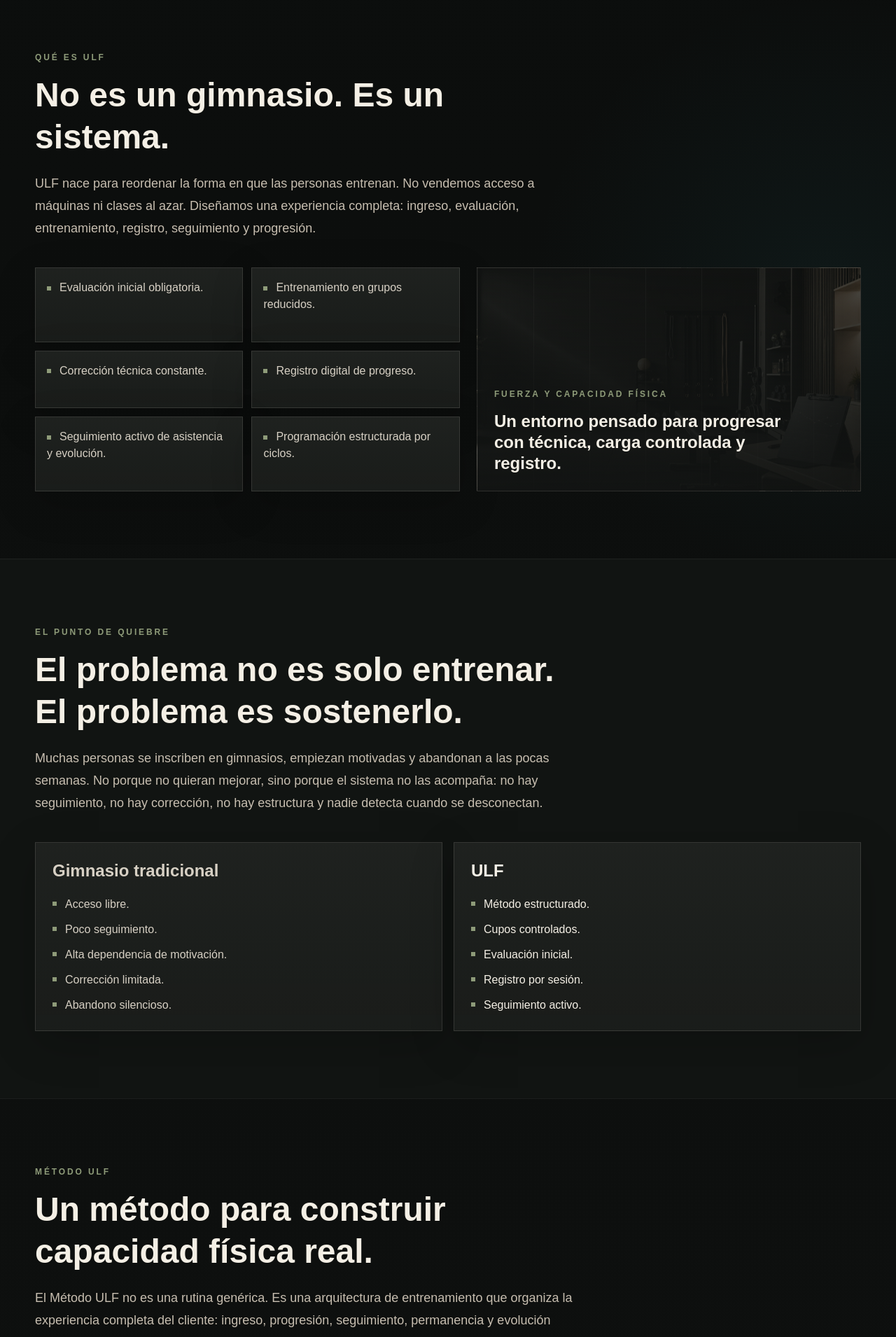
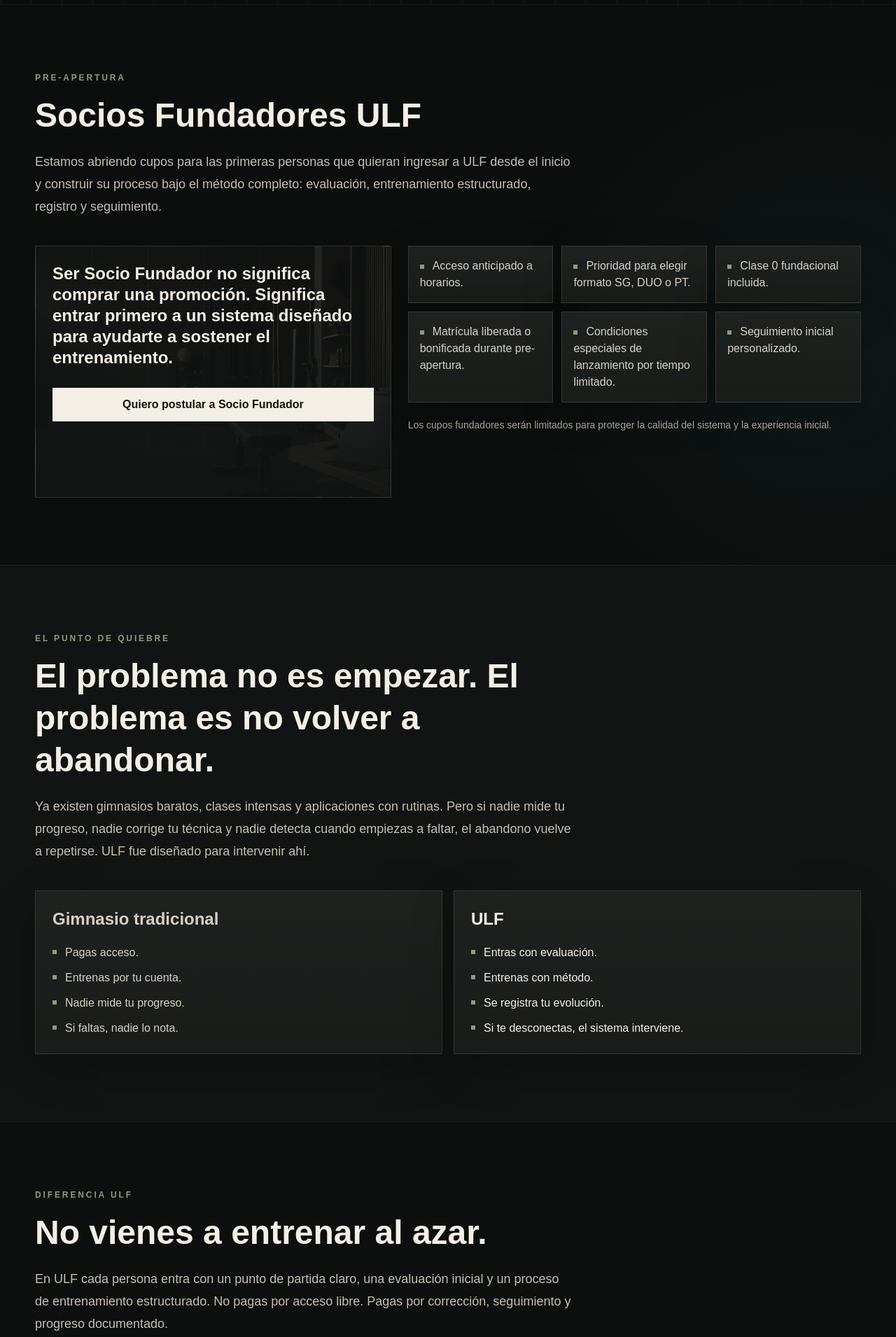
Before and after one commit to boris16a/ULF_web, a Next.js app: page / in a window 1280 px wide. Shown: the part 880-2790 px from the top of the page at 70% size. Built offline with nearby package versions, Linux system fonts and the light colour scheme.

Commit message:
Update ULF landing with founder member positioning

```diff
--- a/app/layout.tsx
+++ b/app/layout.tsx
@@ -2,9 +2,9 @@ import type { Metadata } from "next";
 import "./globals.css";
 
 export const metadata: Metadata = {
-  title: "ULF | Centro de Entrenamiento Estructurado",
+  title: "ULF | Socios Fundadores · Centro de Entrenamiento Estructurado",
   description:
-    "Entrenamiento con método, evaluación inicial, seguimiento digital y progresión estructurada. ULF no es un gimnasio tradicional. Es un sistema para entrenar mejor y sostener el proceso.",
+    "Postula a la primera generación de Socios Fundadores ULF. Entrenamiento estructurado con evaluación inicial, corrección técnica, seguimiento real y progresión medible.",
 };
 
 export default function RootLayout({
--- a/app/page.tsx
+++ b/app/page.tsx
@@ -11,7 +11,7 @@ import { siteContent } from "@/data/siteContent";
 
 function BulletGrid({ items }: { items: string[] }) {
   return (
-    <div className="grid gap-3 sm:grid-cols-2">
+    <div className="grid gap-3 sm:grid-cols-2 lg:grid-cols-3">
       {items.map((item) => (
         <div className="surface-card p-4 text-[#d7d0c4]" key={item}>
           <span className="mr-3 inline-block h-1.5 w-1.5 bg-[#8e9b79] align-middle" />
@@ -47,32 +47,43 @@ function ComparisonBlocks() {
   );
 }
 
+function FounderSection() {
+  return (
+    <Section
+      id="socios-fundadores"
+      eyebrow={siteContent.founders.eyebrow}
+      title={siteContent.founders.title}
+      text={siteContent.founders.text}
+    >
+      <div className="grid gap-6 lg:grid-cols-[0.88fr_1.12fr] lg:items-start">
+        <div className="equipment-surface min-h-[360px] p-6">
+          <div className="relative z-10 flex h-full flex-col justify-end">
+            <p className="text-2xl font-semibold leading-tight text-[#f4efe5]">
+              {siteContent.founders.emphasis}
+            </p>
+            <a href="#postular" className="btn-primary mt-7">
+              Quiero postular a Socio Fundador
+            </a>
+          </div>
+        </div>
+        <div>
+          <BulletGrid items={siteContent.founders.benefits} />
+          <p className="mt-5 text-sm leading-6 text-[#a9a193]">
+            {siteContent.founders.note}
+          </p>
+        </div>
+      </div>
+    </Section>
+  );
+}
+
 export default function Home() {
   return (
     <>
       <Header />
       <main>
         <Hero />
-
-        <Section
-          eyebrow={siteContent.whatIs.eyebrow}
-          title={siteContent.whatIs.title}
-          text={siteContent.whatIs.text}
-        >
-          <div className="grid gap-6 lg:grid-cols-[1.05fr_0.95fr] lg:items-stretch">
-            <BulletGrid items={siteContent.whatIs.bullets} />
-            <div className="equipment-surface min-h-[320px] p-6">
-              <div className="relative z-10 flex h-full flex-col justify-end">
-                <p className="text-xs font-semibold uppercase tracking-[0.24em] text-[#8e9b79]">
-                  Fuerza y capacidad física
-                </p>
-                <p className="mt-4 max-w-md text-2xl font-semibold leading-tight text-[#f4efe5]">
-                  Un entorno pensado para progresar con técnica, carga controlada y registro.
-                </p>
-              </div>
-            </div>
-          </div>
-        </Section>
+        <FounderSection />
 
         <Section
           eyebrow={siteContent.problem.eyebrow}
@@ -84,10 +95,19 @@ export default function Home() {
         </Section>
 
         <Section
+          eyebrow={siteContent.whatIs.eyebrow}
+          title={siteContent.whatIs.title}
+          text={siteContent.whatIs.text}
+        >
+          <BulletGrid items={siteContent.whatIs.bullets} />
+        </Section>
+
+        <Section
           id="metodo"
           eyebrow={siteContent.method.eyebrow}
           title={siteContent.method.title}
           text={siteContent.method.text}
+          tone="muted"
         >
           <MethodCards />
         </Section>
@@ -97,7 +117,6 @@ export default function Home() {
           eyebrow={siteContent.formats.eyebrow}
           title={siteContent.formats.title}
           text={siteContent.formats.text}
-          tone="muted"
         >
           <FormatCards />
         </Section>
@@ -107,6 +126,7 @@ export default function Home() {
           eyebrow={siteContent.entry.eyebrow}
           title={siteContent.entry.title}
           text={siteContent.entry.text}
+          tone="muted"
         >
           <EntryExperience />
         </Section>
@@ -115,28 +135,28 @@ export default function Home() {
           eyebrow={siteContent.audience.eyebrow}
           title={siteContent.audience.title}
           text={siteContent.audience.text}
-          tone="muted"
         >
           <AudienceSection />
         </Section>
 
         <Section
-          id="lista-espera"
+          id="postular"
           eyebrow={siteContent.waitlist.eyebrow}
           title={siteContent.waitlist.title}
           text={siteContent.waitlist.text}
+          tone="muted"
         >
           <div className="grid gap-8 lg:grid-cols-[0.72fr_1.28fr] lg:items-start">
             <div className="equipment-surface min-h-[360px] p-6">
               <div className="relative z-10">
                 <p className="text-sm font-semibold uppercase tracking-[0.22em] text-[#8e9b79]">
-                  Pre-apertura
+                  Socios Fundadores
                 </p>
                 <p className="mt-5 text-2xl font-semibold leading-tight text-[#f4efe5]">
-                  Recibe información anticipada sobre formatos, valores de lanzamiento y disponibilidad de cupos.
+                  Accede primero a información de pre-apertura, horarios disponibles y condiciones fundadoras.
                 </p>
                 <p className="mt-5 leading-8 text-[#c7beb0]">
-                  Sin promesas infladas ni ruido comercial. Solo información concreta para decidir si ULF calza con tu proceso.
+                  Sin valores inventados ni promesas cerradas. Te contactaremos con la información real cuando esté disponible.
                 </p>
               </div>
             </div>
@@ -146,14 +166,14 @@ export default function Home() {
 
         <section className="border-y border-white/10 bg-[#0b0d0c] py-16 text-[#f4efe5] sm:py-20">
           <div className="section-shell max-w-4xl">
-            <h2 className="text-4xl font-black leading-tight sm:text-5xl">
+            <h2 className="whitespace-pre-line text-4xl font-black leading-tight sm:text-5xl">
               {siteContent.closing.title}
             </h2>
             <p className="mt-6 max-w-3xl text-lg leading-8 text-[#c7beb0]">
               {siteContent.closing.text}
             </p>
-            <a href="#lista-espera" className="btn-primary mt-8">
-              {siteContent.cta.secondary}
+            <a href="#postular" className="btn-primary mt-8">
+              Quiero ser Socio Fundador
             </a>
           </div>
         </section>
--- a/components/Footer.tsx
+++ b/components/Footer.tsx
@@ -25,8 +25,8 @@ export default function Footer() {
           <a className="transition hover:text-[#f4efe5]" href="#formatos">
             Formatos
           </a>
-          <a className="transition hover:text-[#f4efe5]" href="#lista-espera">
-            Lista de espera
+          <a className="transition hover:text-[#f4efe5]" href="#postular">
+            Postular
           </a>
         </nav>
       </div>
--- a/components/FormatCards.tsx
+++ b/components/FormatCards.tsx
@@ -15,6 +15,11 @@ export default function FormatCards() {
             </span>
           </div>
           <p className="mt-5 leading-7 text-[#c7beb0]">{card.text}</p>
+          {"highlight" in card && card.highlight ? (
+            <p className="mt-5 border border-[#8e9b79]/30 bg-[#8e9b79]/10 p-3 text-sm font-semibold leading-6 text-[#e4e8d6]">
+              {card.highlight}
+            </p>
+          ) : null}
         </article>
       ))}
     </div>
--- a/components/Hero.tsx
+++ b/components/Hero.tsx
@@ -16,10 +16,10 @@ export default function Hero() {
             {siteContent.hero.subtitle}
           </p>
           <div className="mt-9 grid gap-3 sm:flex sm:flex-row">
-            <a href="#lista-espera" className="btn-primary w-full sm:w-auto">
+            <a href="#postular" className="btn-primary w-full sm:w-auto">
               {siteContent.cta.primary}
             </a>
-            <a href="#lista-espera" className="btn-secondary w-full sm:w-auto">
+            <a href="#metodo" className="btn-secondary w-full sm:w-auto">
               {siteContent.cta.secondary}
             </a>
           </div>
--- a/data/siteContent.ts
+++ b/data/siteContent.ts
@@ -2,205 +2,207 @@ export const siteContent = {
   brand: {
     name: "ULF",
     descriptor: "Centro de Entrenamiento Estructurado.",
-    preOpening: "ULF se encuentra en fase de pre-apertura.",
+    preOpening: "Pre-apertura ULF · Cupos limitados para Socios Fundadores",
     mainLogo: "/images/ULF_logo.png",
     docsLogo: "/images/ULF_logo_docs.png",
     heroVideo: "/images/ULF_animacion.mp4",
     heroFallback: "/images/hero-placeholder.png",
   },
   nav: [
+    { label: "Socios Fundadores", href: "#socios-fundadores" },
     { label: "Método", href: "#metodo" },
-    { label: "Experiencia", href: "#experiencia" },
     { label: "Formatos", href: "#formatos" },
-    { label: "Lista de espera", href: "#lista-espera" },
+    { label: "Postular", href: "#postular" },
   ],
   cta: {
-    primary: "Quiero recibir información de apertura",
-    secondary: "Unirme a la lista de espera",
+    primary: "Postular a Socio Fundador",
+    secondary: "Conocer el método",
+    tertiary: "Quiero ser parte de la primera generación ULF",
+    reserve: "Reservar cupo de pre-apertura",
   },
   hero: {
-    kicker: "Pre-apertura ULF",
-    title: "Entrena con método.\nProgresa con estructura.",
+    kicker: "Socios Fundadores ULF",
+    title: "Sé parte de la primera generación ULF.",
     subtitle:
-      "ULF es un Centro de Entrenamiento Estructurado diseñado para personas que buscan entrenar con seguimiento, corrección técnica y progresión medible, sin depender de la motivación del día.",
-    note: "Cupos limitados. Fase de pre-apertura.",
-    visualLabel: "Identidad ULF",
-    visualText:
-      "Evaluación, registro y progresión para sostener el proceso desde el primer día.",
-    metrics: ["Evaluación", "Registro", "Progresión"],
+      "Entrenamiento estructurado para personas que quieren volver a sentirse capaces, entrenar con seguimiento real y sostener el proceso sin depender de la motivación del día.",
+    note:
+      "Cupos limitados de pre-apertura. Acceso anticipado a horarios, condiciones fundadoras y Clase 0 inicial.",
+    metrics: ["Evaluación", "Corrección", "Seguimiento"],
+  },
+  founders: {
+    eyebrow: "Pre-apertura",
+    title: "Socios Fundadores ULF",
+    text:
+      "Estamos abriendo cupos para las primeras personas que quieran ingresar a ULF desde el inicio y construir su proceso bajo el método completo: evaluación, entrenamiento estructurado, registro y seguimiento.",
+    emphasis:
+      "Ser Socio Fundador no significa comprar una promoción. Significa entrar primero a un sistema diseñado para ayudarte a sostener el entrenamiento.",
+    benefits: [
+      "Acceso anticipado a horarios.",
+      "Prioridad para elegir formato SG, DUO o PT.",
+      "Clase 0 fundacional incluida.",
+      "Matrícula liberada o bonificada durante pre-apertura.",
+      "Condiciones especiales de lanzamiento por tiempo limitado.",
+      "Seguimiento inicial personalizado.",
+    ],
+    note:
+      "Los cupos fundadores serán limitados para proteger la calidad del sistema y la experiencia inicial.",
   },
   whatIs: {
-    eyebrow: "Qué es ULF",
-    title: "No es un gimnasio. Es un sistema.",
+    eyebrow: "Diferencia ULF",
+    title: "No vienes a entrenar al azar.",
     text:
-      "ULF nace para reordenar la forma en que las personas entrenan. No vendemos acceso a máquinas ni clases al azar. Diseñamos una experiencia completa: ingreso, evaluación, entrenamiento, registro, seguimiento y progresión.",
+      "En ULF cada persona entra con un punto de partida claro, una evaluación inicial y un proceso de entrenamiento estructurado. No pagas por acceso libre. Pagas por corrección, seguimiento y progreso documentado.",
     bullets: [
       "Evaluación inicial obligatoria.",
-      "Entrenamiento en grupos reducidos.",
-      "Corrección técnica constante.",
-      "Registro digital de progreso.",
-      "Seguimiento activo de asistencia y evolución.",
-      "Programación estructurada por ciclos.",
+      "Grupos reducidos.",
+      "Corrección técnica.",
+      "Registro por sesión.",
+      "Seguimiento de asistencia.",
+      "Progresión por ciclos.",
     ],
   },
   problem: {
     eyebrow: "El punto de quiebre",
-    title: "El problema no es solo entrenar. El problema es sostenerlo.",
+    title: "El problema no es empezar.\nEl problema es no volver a abandonar.",
     text:
-      "Muchas personas se inscriben en gimnasios, empiezan motivadas y abandonan a las pocas semanas. No porque no quieran mejorar, sino porque el sistema no las acompaña: no hay seguimiento, no hay corrección, no hay estructura y nadie detecta cuando se desconectan.",
+      "Ya existen gimnasios baratos, clases intensas y aplicaciones con rutinas. Pero si nadie mide tu progreso, nadie corrige tu técnica y nadie detecta cuando empiezas a faltar, el abandono vuelve a repetirse. ULF fue diseñado para intervenir ahí.",
     comparisons: [
       {
         title: "Gimnasio tradicional",
         items: [
-          "Acceso libre.",
-          "Poco seguimiento.",
-          "Alta dependencia de motivación.",
-          "Corrección limitada.",
-          "Abandono silencioso.",
+          "Pagas acceso.",
+          "Entrenas por tu cuenta.",
+          "Nadie mide tu progreso.",
+          "Si faltas, nadie lo nota.",
         ],
       },
       {
         title: "ULF",
         items: [
-          "Método estructurado.",
-          "Cupos controlados.",
-          "Evaluación inicial.",
-          "Registro por sesión.",
-          "Seguimiento activo.",
+          "Entras con evaluación.",
+          "Entrenas con método.",
+          "Se registra tu evolución.",
+          "Si te desconectas, el sistema interviene.",
         ],
       },
     ],
   },
   method: {
     eyebrow: "Método ULF",
-    title: "Un método para construir capacidad física real.",
+    title: "Método antes que intensidad.",
     text:
-      "El Método ULF no es una rutina genérica. Es una arquitectura de entrenamiento que organiza la experiencia completa del cliente: ingreso, progresión, seguimiento, permanencia y evolución medible en el tiempo.",
+      "ULF no busca agotarte. Busca que progreses con técnica, carga controlada y seguimiento.",
     cards: [
       {
-        title: "Evaluación inicial",
-        text:
-          "Antes de entrenar, entendemos tu estado técnico, historial, movilidad, capacidad inicial y objetivos.",
+        title: "Evaluar",
+        text: "Conocer tu punto de partida técnico.",
       },
       {
-        title: "Progresión estructurada",
-        text:
-          "El entrenamiento se organiza por ciclos mensuales, combinando técnica, progresión, intensificación controlada y descarga.",
+        title: "Entrenar",
+        text: "Progresar con estructura, no con improvisación.",
       },
       {
-        title: "Seguimiento documentado",
-        text:
-          "Cada sesión se registra. El progreso no se intuye: se observa, se mide y se revisa.",
+        title: "Registrar",
+        text: "Medir avances, asistencia y evolución.",
       },
     ],
   },
   formats: {
     eyebrow: "Formatos",
-    title: "Tres formatos. Un mismo método.",
+    title: "Elige el nivel de acompañamiento que necesitas.",
     text:
-      "ULF opera bajo un ecosistema de entrenamiento progresivo. Cada formato cumple un rol dentro del sistema.",
+      "ULF opera con tres formatos bajo un mismo método. La diferencia está en el nivel de acompañamiento que necesitas para iniciar y sostener tu proceso.",
     cards: [
       {
         title: "Small Group",
         tag: "SG",
+        highlight: "Recomendado para la mayoría de los Socios Fundadores.",
         text:
-          "Entrenamiento en grupos reducidos, con máximo 8 personas por bloque. Es la base estructural del sistema. Ideal para personas que buscan constancia, seguimiento y progresión en un entorno no masivo.",
+          "Grupos reducidos de hasta 8 personas. Ideal para construir constancia, fuerza y técnica en un entorno acompañado, sin sentirte perdido en una sala llena.",
       },
       {
         title: "DUO",
         tag: "Técnico",
         text:
-          "Formato intermedio para trabajo técnico más focalizado, readaptación, transición o ajustes específicos.",
+          "Entrenamiento para dos personas o trabajo técnico más focalizado. Ideal si necesitas más corrección, readaptación o una transición más personalizada.",
       },
       {
         title: "Personal Training",
         tag: "PT",
         text:
-          "Acompañamiento individual para objetivos complejos, necesidades específicas o personalización avanzada.",
+          "Acompañamiento individual para objetivos específicos, casos complejos o mayor personalización.",
       },
     ],
   },
   entry: {
-    eyebrow: "Experiencia de ingreso",
-    title: "No empiezas entrenando al azar.",
-    text:
-      "El ingreso a ULF está diseñado para que cada persona entienda cómo funciona el sistema antes de iniciar su proceso.",
+    eyebrow: "Cómo ingresar",
+    title: "Así se entra a ULF",
+    text: "Un ingreso simple, claro y pensado para ubicarte en el formato correcto.",
     steps: [
       {
-        title: "Clase experimental",
-        text: "Instancia breve para conocer el espacio, entender el método y resolver dudas.",
+        title: "Postulación",
+        text: "Dejas tus datos y nos cuentas qué estás buscando.",
       },
       {
         title: "Clase 0",
-        text:
-          "Evaluación fundacional obligatoria. Se revisan patrones básicos, estado técnico inicial y principales focos de trabajo.",
+        text: "Evaluamos tu punto de partida, historial, movilidad y estado técnico.",
       },
       {
-        title: "Día 1",
-        text:
-          "Inicio real del entrenamiento, con carga conservadora, corrección técnica y registro activo.",
+        title: "Inicio del proceso",
+        text: "Te integras al formato adecuado: SG, DUO o PT.",
       },
     ],
   },
   audience: {
     eyebrow: "Para quién es",
-    title: "ULF es para personas que buscan estructura, no improvisación.",
+    title: "ULF es para personas que quieren volver a sentirse capaces.",
     text:
-      "ULF está diseñado para personas que quieren entrenar de forma seria, sostenible y acompañada. No importa partir desde un nivel bajo. Lo importante es estar dispuesto a seguir un proceso.",
-    positiveTitle: "ULF es para ti si:",
+      "No necesitas estar en tu mejor estado físico para entrar. Necesitas estar dispuesto a seguir un proceso.",
+    positiveTitle: "ULF puede ser para ti si:",
     positive: [
-      "Quieres volver a sentirte capaz físicamente.",
-      "Has abandonado gimnasios antes.",
-      "Necesitas seguimiento para sostener la constancia.",
-      "Te importa entrenar con técnica.",
-      "Buscas fuerza, autonomía y salud a largo plazo.",
-      "Prefieres un ambiente ordenado, no masivo y no intimidante.",
+      "Has pagado gimnasios que terminaste abandonando.",
+      "Quieres entrenar, pero necesitas estructura.",
+      "Te importa la técnica y no quieres lesionarte.",
+      "Buscas fuerza, energía y autonomía.",
+      "Prefieres un ambiente reducido, ordenado y no intimidante.",
     ],
-    negativeTitle: "ULF no es para ti si:",
-    negative: [
-      "Buscas solo acceso libre a máquinas.",
-      "Quieres entrenar sin estructura.",
-      "Buscas resultados rápidos sin proceso.",
-      "Prefieres ambientes caóticos o competitivos.",
-      "No quieres recibir corrección técnica.",
-    ],
+    note:
+      "ULF no es open gym ni entrenamiento libre. Si buscas solo acceso a máquinas, probablemente este no es el sistema adecuado.",
   },
   waitlist: {
-    eyebrow: "Lista de espera",
-    title: "Estamos construyendo la primera comunidad ULF.",
+    eyebrow: "Postulación",
+    title: "Postula a Socio Fundador ULF",
     text:
-      "ULF se encuentra en fase de pre-apertura. Estamos levantando una lista de personas interesadas en recibir información anticipada sobre horarios, formatos, valores de lanzamiento y disponibilidad de cupos.",
+      "Déjanos tus datos y te contactaremos con la información de pre-apertura, horarios disponibles y condiciones fundadoras.",
     legal:
       "Te contactaremos solo con información relacionada a ULF. No enviaremos spam.",
     fields: {
       name: "Nombre",
+      whatsapp: "WhatsApp",
       email: "Email",
-      whatsapp: "WhatsApp",
       commune: "Comuna",
-      format: "¿Qué formato te interesa?",
-      goal: "¿Cuál es tu principal objetivo?",
+      schedule: "¿Qué horario te acomoda más?",
+      goal: "¿Qué buscas principalmente?",
+      founderInterest: "¿Te interesa postular como Socio Fundador?",
     },
-    formatOptions: [
-      "Small Group",
-      "DUO",
-      "Personal Training",
-      "No estoy seguro",
-    ],
+    scheduleOptions: ["Mañana", "Mediodía", "Tarde", "Noche"],
     goalOptions: [
       "Recuperar constancia",
       "Bajar grasa / recomposición corporal",
       "Ganar fuerza",
       "Entrenar sin lesionarme",
       "Mejorar energía y salud",
-      "Otro",
+      "No estoy seguro",
     ],
+    founderOptions: ["Sí", "Quiero más información primero"],
     success:
-      "Gracias. Tus datos quedaron registrados para esta simulación. El formulario queda listo para conectar luego con Google Forms, Airtable, Typeform, Supabase o CRM.",
+      "Gracias. Recibimos tu postulación simulada. El formulario queda listo para conectar luego con Google Forms, Airtable, Typeform, Supabase o CRM.",
   },
   closing: {
-    title: "No necesitas más motivación. Necesitas un sistema.",
+    title:
+      "No necesitas más motivación.\nNecesitas un sistema que te ayude a sostener el proceso.",
     text:
-      "ULF existe para integrar el entrenamiento como un pilar estructural de la vida. Fuerza, autonomía y longevidad no como metas estéticas, sino como consecuencias de un método sostenido.",
+      "ULF existe para que el entrenamiento deje de ser algo que empiezas y abandonas, y se convierta en una práctica estructural de tu vida.",
   },
 };
 
```
Also changed, not shown: components/AudienceSection.tsx (+7 -2 lines), components/Header.tsx (+11 -6 lines), components/WaitlistForm.tsx (+35 -18 lines).
